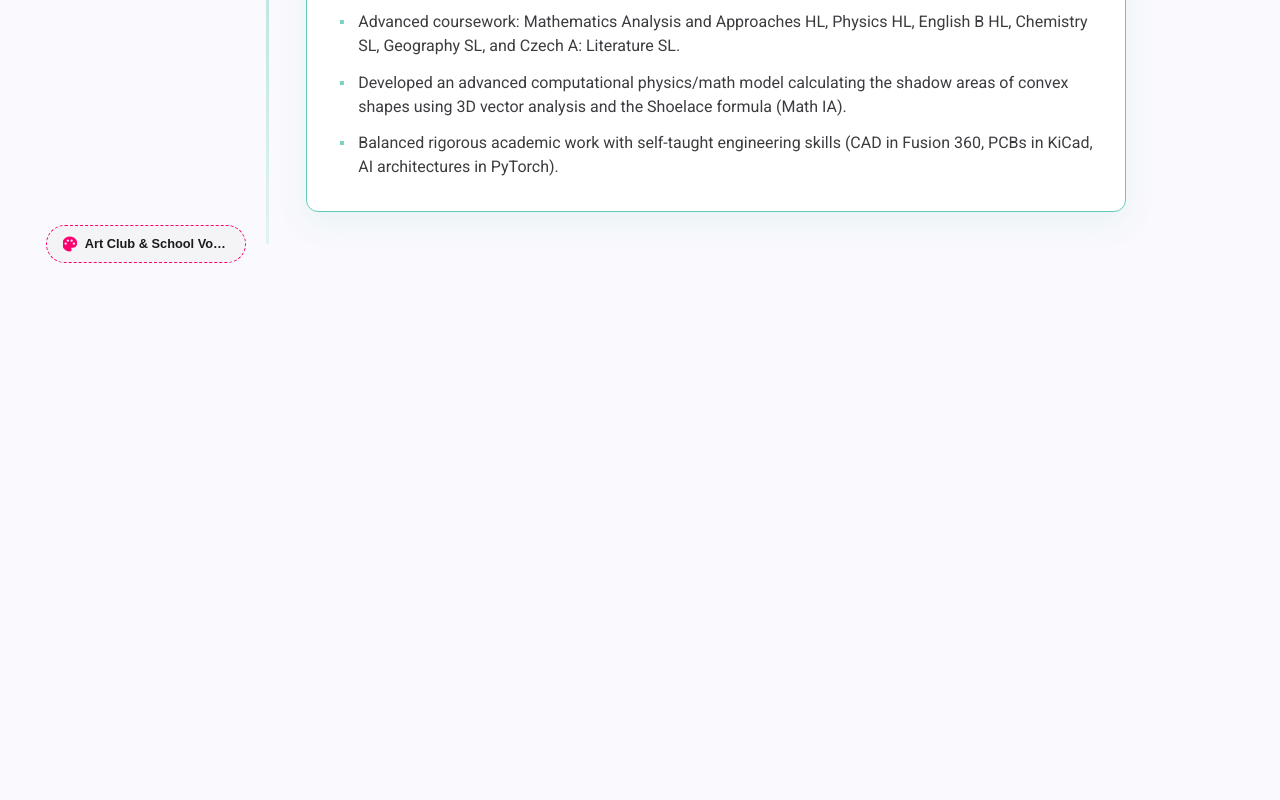
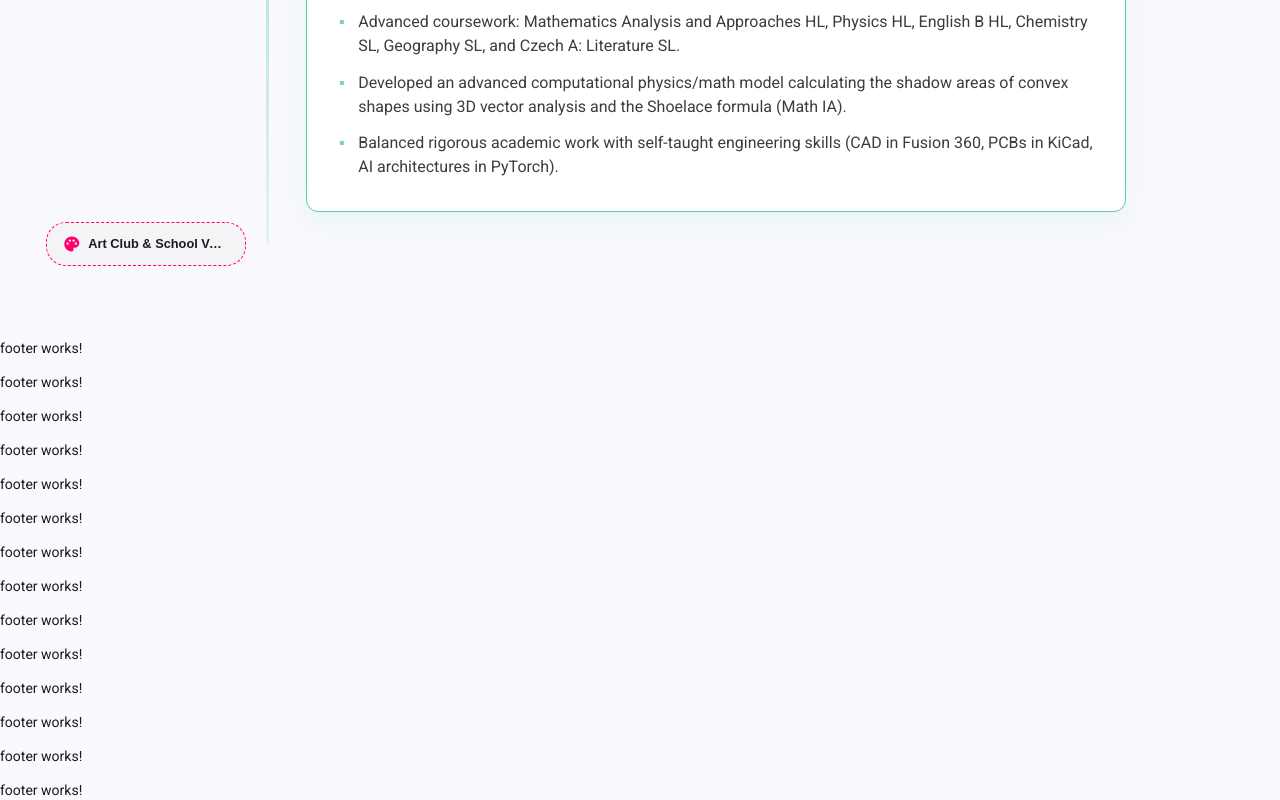
Before and after one commit to Codelessgame/portfolio_v_3, an Angular app: page / in a window 1280 px wide. Shown: the part 3543-4343 px from the top of the page. Before the commit the page ends 3867 px from the top, so only its background shows below. Built offline with nearby package versions, Linux system fonts and the light colour scheme.

Commit message:
feat: add footer component and update icon alignment styles in timeline

```diff
--- a/src/app/app.html
+++ b/src/app/app.html
@@ -1,3 +1,5 @@
 <app-header value="STANISLAV&nbsp;RŮŽIČKA"></app-header>
 
 <router-outlet></router-outlet>
+
+<app-footer></app-footer>
--- a/src/app/app.ts
+++ b/src/app/app.ts
@@ -1,11 +1,12 @@
 import { Component, signal, inject } from '@angular/core';
 import { RouterOutlet } from '@angular/router';
 import { Header } from './header/header';
+import { Footer } from './footer/footer';
 import { TranslationService } from './translation.service';
 
 @Component({
   selector: 'app-root',
-  imports: [RouterOutlet, Header],
+  imports: [RouterOutlet, Header, Footer],
   templateUrl: './app.html',
   styleUrl: './app.css'
 })
--- a/src/app/footer/footer.html
+++ b/src/app/footer/footer.html
@@ -1 +1,14 @@
 <p>footer works!</p>
+<p>footer works!</p>
+<p>footer works!</p>
+<p>footer works!</p>
+<p>footer works!</p>
+<p>footer works!</p>
+<p>footer works!</p>
+<p>footer works!</p>
+<p>footer works!</p>
+<p>footer works!</p>
+<p>footer works!</p>
+<p>footer works!</p>
+<p>footer works!</p>
+<p>footer works!</p>
--- a/src/app/timeline/timeline.css
+++ b/src/app/timeline/timeline.css
@@ -37,12 +37,10 @@
   bottom: 0;
   left: 40px;
   width: 3px;
-  background: linear-gradient(
-    to bottom,
-    var(--cyan, #1bc198) 0%,
-    var(--light-cyan, #62cab9) 50%,
-    rgba(27, 193, 152, 0.1) 100%
-  );
+  background: linear-gradient(to bottom,
+      var(--cyan, #1bc198) 0%,
+      var(--light-cyan, #62cab9) 50%,
+      rgba(27, 193, 152, 0.1) 100%);
   border-radius: 2px;
   z-index: 2;
 }
@@ -80,6 +78,11 @@
   font-size: 22px;
   width: 22px;
   height: 22px;
+  margin: 2px 0px;
+  display: flex;
+  align-items: center;
+  justify-content: center;
+  line-height: 1;
 }
 
 /* Date tag */
@@ -225,7 +228,8 @@
   width: 100%;
   height: 100%;
   pointer-events: none;
-  z-index: 3; /* Draw colored paths on top of the main vertical timeline line */
+  z-index: 3;
+  /* Draw colored paths on top of the main vertical timeline line */
 }
 
 .activity-svg-path {
@@ -271,6 +275,7 @@
   font-size: 18px;
   width: 18px;
   height: 18px;
+  margin: 2px 0px;
   display: flex;
   align-items: center;
   justify-content: center;
@@ -310,6 +315,7 @@
     opacity: 0;
     transform: translateY(-5px);
   }
+
   to {
     opacity: 1;
     transform: translateY(0);
@@ -389,6 +395,8 @@
   font-size: 14px;
   width: 14px;
   height: 14px;
+  padding-left: 3px;
+  padding-right: 3px;
   display: flex;
   align-items: center;
   justify-content: center;
@@ -431,6 +439,10 @@
   width: 16px;
   height: 16px;
   color: var(--act-color, #62cab9);
+  display: flex;
+  align-items: center;
+  justify-content: center;
+  line-height: 1;
 }
 
 .activity-info-card {
@@ -509,6 +521,10 @@
     font-size: 18px;
     width: 18px;
     height: 18px;
+    display: flex;
+    align-items: center;
+    justify-content: center;
+    line-height: 1;
   }
 
   .timeline-card {
--- a/src/styles.css
+++ b/src/styles.css
@@ -3,4 +3,10 @@
   --cyan: #1bc198;
   --light-cyan: rgb(98, 202, 185);
   --star-color: rgba(197, 54, 193, 0.69);
+
 }
+
+mat-icon {
+
+  padding: 2px;
+}
```
